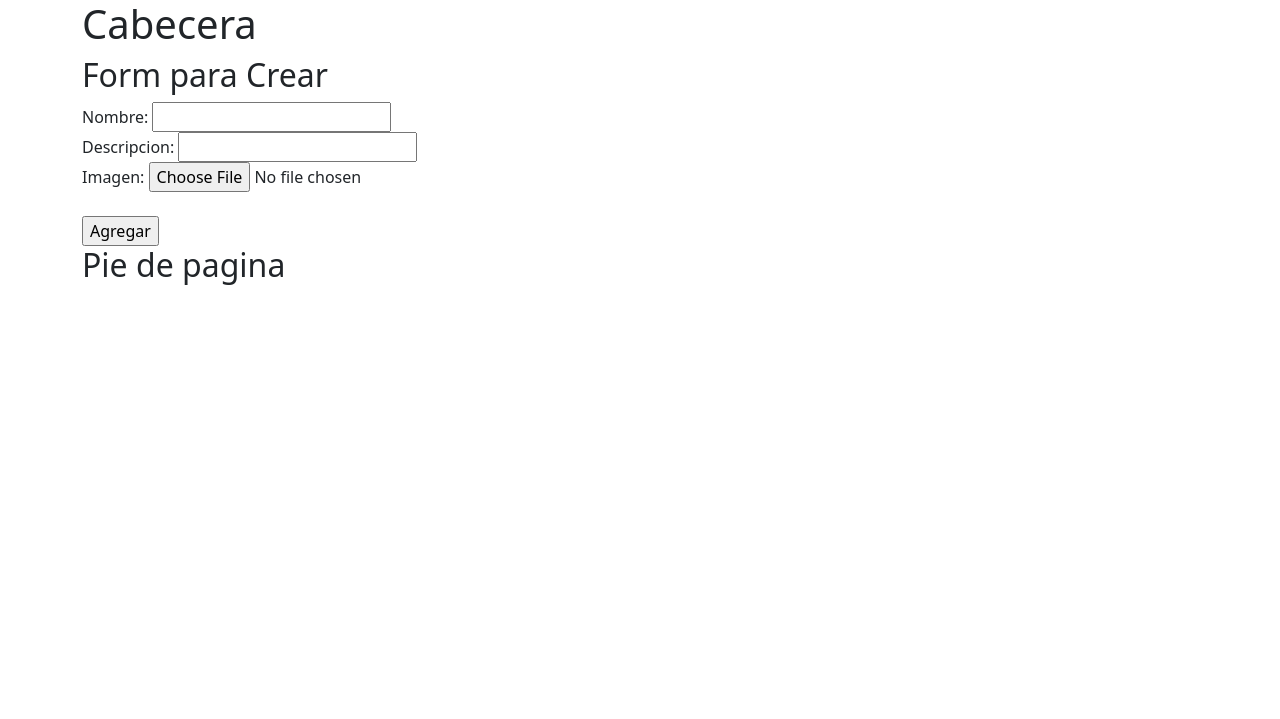
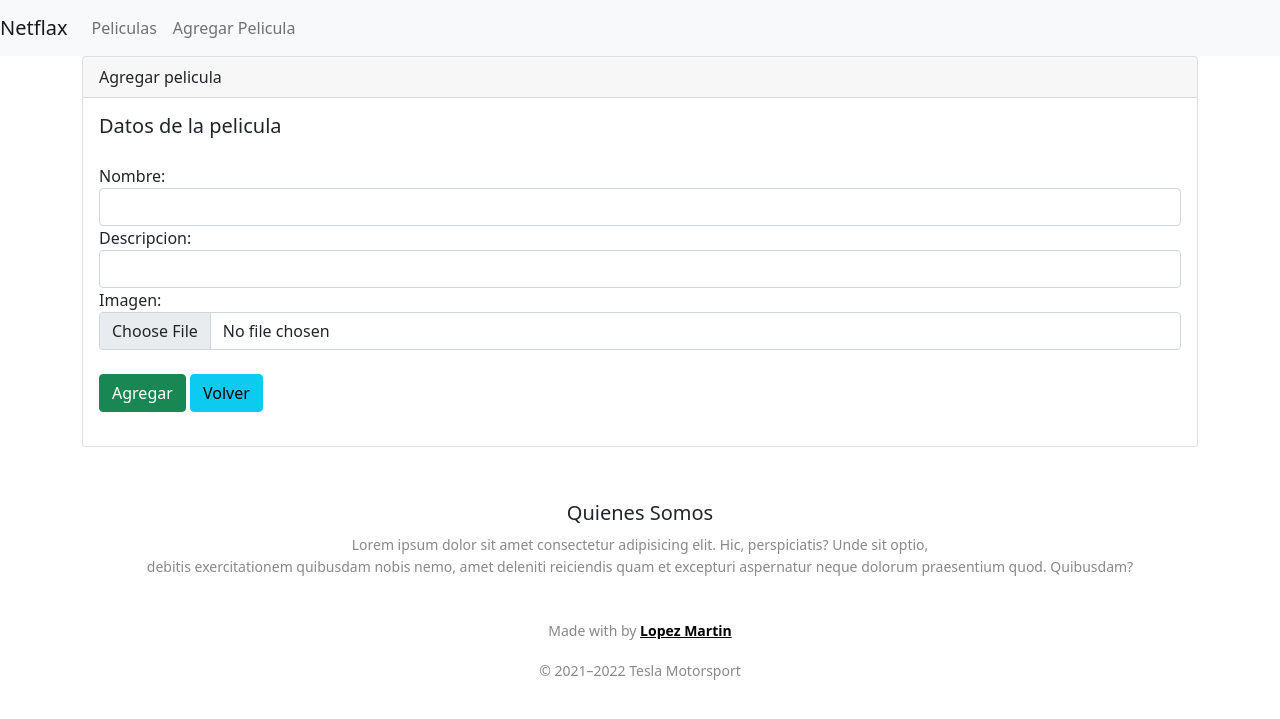
Before and after one commit to mloupo/Ramiro-Netflax, a Flask app: page /create in a window 1280 px wide. Shown: the top 719 px of the page. Run offline with Flask 2, Linux system fonts and the light colour scheme.

Commit message:
Funcionando falta modificar e integrar p

```diff
--- a/app.py
+++ b/app.py
@@ -1,13 +1,15 @@
 import os
 from flask import Flask
-from flask import render_template, request, redirect
+from flask import render_template, request, redirect, url_for, flash
 from flaskext.mysql import MySQL
 from datetime import datetime
+from flask import send_from_directory
 
-from pkg_resources import resource_stream
 
 
 app = Flask(__name__)
+app.secret_key='Clave'
+
 
 mysql = MySQL()
 app.config['MYSQL_DATABASE_HOST'] = 'localhost'
@@ -19,6 +21,11 @@ mysql.init_app(app)
 CARPETA = os.path.join('uploads')
 app.config['CARPETA'] = CARPETA
 
+@app.route('/uploads/<nombreImg>')
+def uploads (nombreImg):
+    return send_from_directory(app.config['CARPETA'], nombreImg)
+
+
 @app.route('/')
 def index():
     sql = "SELECT * FROM netflax_22068.peliculas;"
@@ -26,7 +33,7 @@ def index():
     cursor = conn.cursor()
     cursor.execute(sql)
     pelis = cursor.fetchall()
-    # print(pelis)
+    print(pelis,"p/ver si hay conexion")
     return render_template('peliculas/index.html', pelis=pelis)
 
 
@@ -40,6 +47,10 @@ def store():
     _nombre = request.form['txtNombre']
     _desc = request.form['txtDesc']
     _foto = request.files['txtImagen']
+    if _nombre =='' or _desc == '' or _foto == '':
+        flash("Faltan datos obligatorios!!")
+        return redirect(url_for('create'))
+
     now = datetime.now()
     tiempo = now.strftime("%Y%H%M%S")
     if _foto.filename != '':
--- a/templates/footer.html
+++ b/templates/footer.html
@@ -1,4 +1,16 @@
-        <h2>Pie de pagina</h2>
     </div>
+    <br>
+    <div id="about-html" class="footer">
+        <h5>Quienes Somos</h5>
+       <p>Lorem ipsum dolor sit amet consectetur adipisicing elit. Hic, perspiciatis? Unde sit optio, <br> debitis exercitationem quibusdam nobis nemo, amet deleniti reiciendis quam et excepturi aspernatur neque dolorum praesentium quod. Quibusdam?</p>
+       <div class="icons">
+           <a href="https://www.instagram.com/echeandia_pasteleria/?hl=es-la" target="_blank"><i class="fab fa-instagram" id="instagram"></i></a>
+           <a href="https://www.facebook.com/Echeandia-Pasteler%C3%ADa-446155685763646/?ref=page_internal" target="_blank"><i class="fab fa-facebook-square"  id="facebook"></i></a>
+           <a href="https://www.facebook.com/Echeandia-Pasteler%C3%ADa-446155685763646/?ref=page_internal" target="_blank"><i class="fab fa-facebook-messenger" id="messenger"></i></a>
+           <a href="https://twitter.com/explore" target="_blank"><i class="fab fa-twitter"></i></a>
+           <p>Made with <i class="far fa-heart" id="love"></i> by <a class="fw-bold" id="gitlab" href="https://gitlab.com/martin.sergio.lopez/entrega-22068" target="_blank" rel="noopener noreferrer">Lopez Martin</a> </p>
+           <p class="text-right mb-1">© 2021–2022 Tesla Motorsport</p>
+       </div>
+   </div>
 </body>
 </html>
--- a/templates/header.html
+++ b/templates/header.html
@@ -5,8 +5,25 @@
     <meta http-equiv="X-UA-Compatible" content="IE=edge">
     <meta name="viewport" content="width=device-width, initial-scale=1.0">
     <link href="https://cdn.jsdelivr.net/npm/bootstrap@5.0.2/dist/css/bootstrap.min.css" rel="stylesheet" integrity="sha384-EVSTQN3/azprG1Anm3QDgpJLIm9Nao0Yz1ztcQTwFspd3yD65VohhpuuCOmLASjC" crossorigin="anonymous">
+    <link rel="stylesheet" href="styles.css">
     <title>Netflax 2206</title>
 </head>
 <body>
+    <nav class="navbar navbar-expand-lg navbar-light bg-light">
+        <a class="navbar-brand">Netflax</a>
+        <button class="navbar-toggler" data-target="#my-nav" data-toggle="collapse" aria-controls="my-nav" aria-expanded="false" aria-label="Toggle navigation">
+            <span class="navbar-toggler-icon"></span>
+        </button>
+        <div id="my-nav" class="collapse navbar-collapse">
+            <ul class="navbar-nav mr-auto">
+                <li class="nav-item">
+                    <a class="nav-link" href="{{url_for('index')}}">Peliculas<span class="sr-only"></span></a>
+                </li>
+                <li class="nav-item">
+                    <a class="nav-link" href="{{url_for('create')}}" tabindex="-1" aria-disabled="false">Agregar Pelicula</a>
+                </li>
+            </ul>
+        </div>
+    </nav>
+
     <div class="container">
-        <h1>Cabecera</h1>
--- a/templates/peliculas/create.html
+++ b/templates/peliculas/create.html
@@ -1,18 +1,50 @@
 {% include 'header.html' %}
-<h2>Form para Crear</h2>
 
-<form class=" "method="post" action="/store" enctype="multipart/form-data">
+{% with msg= get_flashed_messages() %}
+{% if msg %}
+    <div class="alert alert-danger" role="alert">
+        {% for m in msg%}
+            {{m}}
+        {% endfor %}
+    </div>
+{% endif %}
+{% endwith %}
 
-    <label for="txtNombre">Nombre:</label>
-    <input type="text" name="txtNombre" id="txtNombre">
-    <br>
-    <label for="txtDesc">Descripcion:</label>
-    <input type="text" name="txtDesc" id="txtDesc">
-    <br>
-    <label for="txtImagen">Imagen:</label>
-    <input type="file" name="txtImagen" id="txtImagen">
-    <br>
-    <br>
-    <input type="submit" value="Agregar">
-</form>
+
+
+<div class="card">
+    <div class="card-header">
+        Agregar pelicula
+    </div>
+    <div class="card-body">
+        <h5 class="card-title">Datos de la pelicula</h5>
+        <p class="card-text">
+
+            <form class="" method="post" action="/store" enctype="multipart/form-data">
+                <div class="form-group">
+                    <label for="txtNombre">Nombre:</label>
+                    <input type="text" class="form-control" name="txtNombre" id="txtNombre">
+                </div>
+
+                <div class="form-group">
+                    <label for="txtNombre">Descripcion:</label>
+                    <input type="text" class="form-control" name="txtDesc" id="txtDesc">
+                </div>
+
+                <div class="form-group">
+                    <label for="txtImagen">Imagen:</label>
+                    <input type="file" class="form-control" name="txtImagen" id="txtImagen">
+                </div>
+
+                <br>
+
+                <div class="form-group">
+                    <input type="submit" class="btn btn-success" value="Agregar">
+                    <a href="{{url_for('index')}}" class="btn btn-info">Volver</a>
+                </div>
+            </form>
+        </p>
+    </div>
+</div>
+
 {% include 'footer.html' %}
--- a/templates/peliculas/index.html
+++ b/templates/peliculas/index.html
@@ -14,10 +14,12 @@
                 {% for peli in pelis %}
                 <tr>
                     <td>{{peli[0]}}</td>
-                    <td>{{peli[3]}}</td>
+                    <td><img src="uploads/{{peli[3]}}" alt="" width="100"class="img-thumbnail"></td>
+                    <!-- <td>{{peli[3]}}</td> -->
                     <td>{{peli[1]}}</td>
                     <td>{{peli[2]}}</td>
-                    <td><a href="/edit/{{peli[0]}}">Editar</a> | <a href="/destroy/{{peli[0]}}">Borrar</a></td>
+
+                    <td><a class="btn btn-warning" href="/edit/{{peli[0]}}">Editar</a>  <a class="btn btn-danger" onclick="return confirm('Realmente desea eleminar el registro?')" btn href="/destroy/{{peli[0]}}">Borrar</a></td>
                 </tr>
                 {% endfor %}
             </tbody>
--- /dev/null
+++ b/templates/styles.css
@@ -0,0 +1,45 @@
+.footer{
+    width: 100%;
+    text-align: center;
+    padding: 30px 0;
+ }
+ .footer h4{
+    font-size: 14px;
+    margin-bottom: 25px;
+    margin-top: 20px;
+    font-weight: 400;
+ }
+
+  p{
+     color: #888;
+     font-size: 14px;
+     font-weight: 300;
+     line-height: 22px;
+     padding: 1px;
+ }
+
+ .icons .fab{
+    margin: 0 13px;
+    cursor: pointer;
+    padding: 12px 0;
+ }
+
+ #instagram{
+     color: #a52687;
+ }
+
+ #facebook{
+     color: #186aa8;
+ }
+ #messenger{
+     color: #186aa8;
+ }
+
+ #twitter{
+     color: #1ea2fa;
+ }
+ #love{ color:#d63d3d
+ }
+ #gitlab{ color: #000;
+
+ }
```
Also changed, not shown: templates/peliculas/edit.html (+33 -10 lines), uploads/2022084641Martin-Sergio-Lopez-Developer-FullStack-Python.jpg (added).
